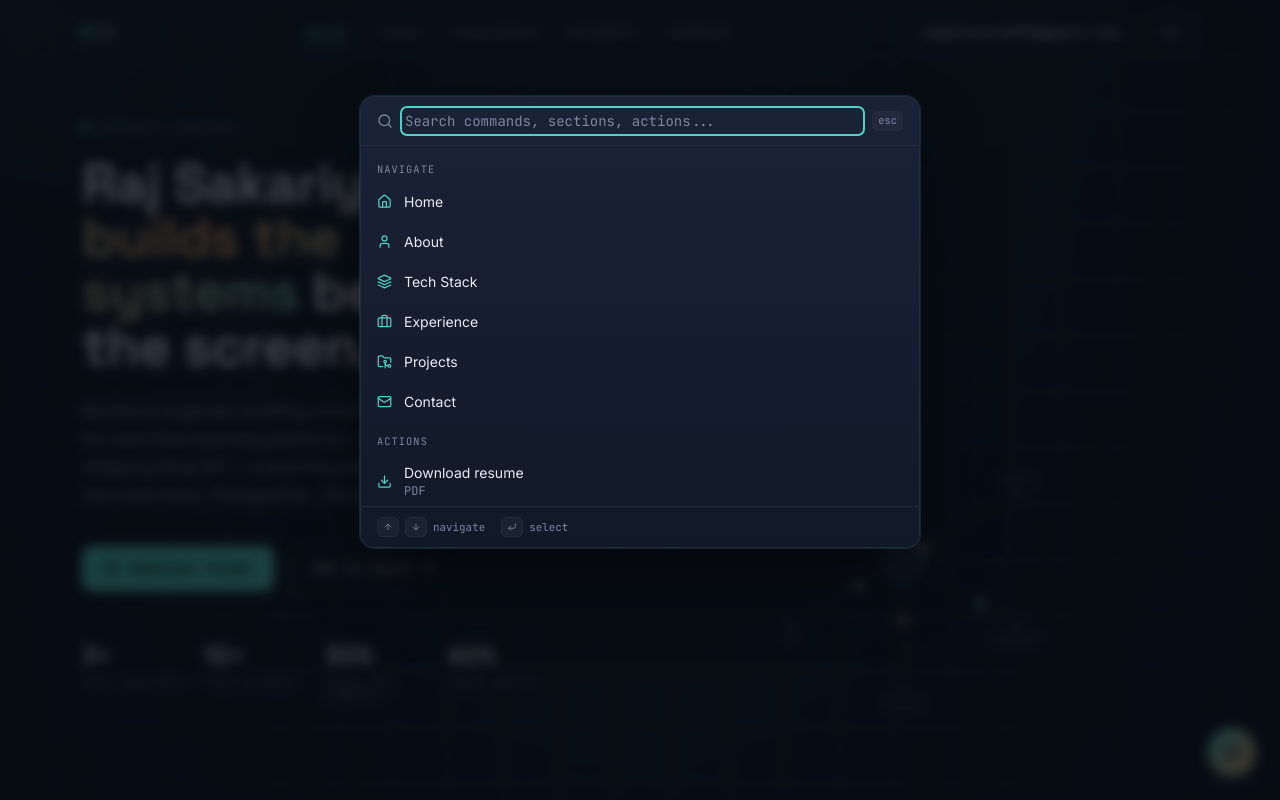
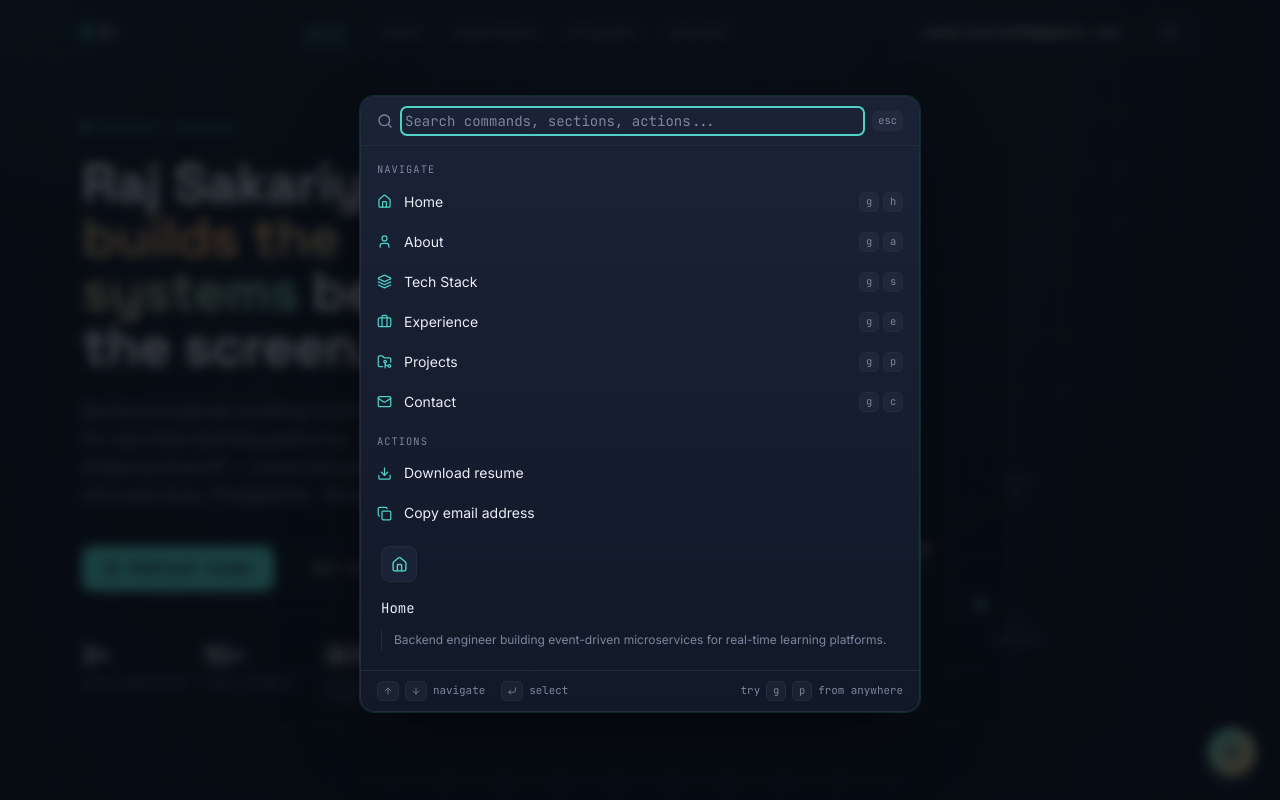
Before and after one commit to raj-se/portfolio, a Next.js app: page / in a window 1280 px wide. Both pictures are taken after a click on the button "⌘K". Shown: the top 800 px of the page. Built offline with nearby package versions, Linux system fonts and the light colour scheme.

Commit message:
Enhance CommandPalette with fuzzy search and recent commands
Refactor CommandPalette to include fuzzy matching and recent commands functionality.

```diff
--- a/components/CommandPalette.tsx
+++ b/components/CommandPalette.tsx
@@ -2,34 +2,75 @@
 
 import { useEffect, useMemo, useRef, useState } from "react";
 import { Search, CornerDownLeft, ArrowUp, ArrowDown, Check } from "lucide-react";
-import { commands, Command } from "@/lib/commands";
+import { commands, Command, getRecentIds, pushRecentId } from "@/lib/commands";
+import { fuzzyMatch } from "@/lib/fuzzy";
+
+function HighlightedLabel({ label, indices }: { label: string; indices: number[] }) {
+  if (indices.length === 0) return <>{label}</>;
+  const indexSet = new Set(indices);
+  return (
+    <>
+      {label.split("").map((char, i) =>
+        indexSet.has(i) ? (
+          <span key={i} className="text-signal font-semibold">
+            {char}
+          </span>
+        ) : (
+          <span key={i}>{char}</span>
+        )
+      )}
+    </>
+  );
+}
 
 export default function CommandPalette() {
   const [open, setOpen] = useState(false);
   const [query, setQuery] = useState("");
   const [selected, setSelected] = useState(0);
   const [copiedId, setCopiedId] = useState<string | null>(null);
+  const [recentIds, setRecentIds] = useState<string[]>([]);
 
   const inputRef = useRef<HTMLInputElement>(null);
-  const listRef = useRef<HTMLDivElement>(null);
   const itemRefs = useRef<Record<string, HTMLButtonElement | null>>({});
   const [highlightStyle, setHighlightStyle] = useState({ top: 0, height: 0, opacity: 0 });
 
-  const filtered = useMemo(() => {
-    const q = query.trim().toLowerCase();
-    if (!q) return commands;
-    return commands.filter((c) => {
-      const haystack = `${c.label} ${c.subtitle ?? ""} ${c.keywords.join(" ")}`.toLowerCase();
-      return haystack.includes(q);
-    });
+  const scored = useMemo(() => {
+    const q = query.trim();
+    if (!q) return commands.map((c) => ({ command: c, indices: [] as number[] }));
+
+    return commands
+      .map((c) => {
+        const onLabel = fuzzyMatch(q, c.label);
+        if (onLabel) return { command: c, indices: onLabel.indices, score: onLabel.score + 5 };
+        const haystack = `${c.subtitle ?? ""} ${c.keywords.join(" ")}`;
+        const onRest = fuzzyMatch(q, haystack);
+        if (onRest) return { command: c, indices: [] as number[], score: onRest.score };
+        return null;
+      })
+      .filter((x): x is { command: Command; indices: number[]; score: number } => x !== null)
+      .sort((a, b) => (b.score ?? 0) - (a.score ?? 0));
   }, [query]);
+
+  const filtered = scored.map((s) => s.command);
+
+  const recentCommands = useMemo(
+    () => (query ? [] : recentIds.map((id) => commands.find((c) => c.id === id)).filter((c): c is Command => !!c)),
+    [recentIds, query]
+  );
 
   const groups = useMemo(() => {
     const order: Command["group"][] = ["Navigate", "Actions", "Connect"];
-    return order
+    const base = order
       .map((g) => ({ group: g, items: filtered.filter((c) => c.group === g) }))
       .filter((g) => g.items.length > 0);
-  }, [filtered]);
+    if (recentCommands.length > 0) {
+      return [{ group: "Recent" as const, items: recentCommands }, ...base];
+    }
+    return base;
+  }, [filtered, recentCommands]);
+
+  const flatList = useMemo(() => groups.flatMap((g) => g.items), [groups]);
+  const activeCommand = flatList[selected] ?? null;
 
   useEffect(() => {
     function onKeyDown(e: KeyboardEvent) {
@@ -40,12 +81,10 @@ export default function CommandPalette() {
       if (e.key === "Escape") setOpen(false);
     }
     window.addEventListener("keydown", onKeyDown);
-
     function onExternalOpen() {
       setOpen(true);
     }
     window.addEventListener("open-command-palette", onExternalOpen);
-
     return () => {
       window.removeEventListener("keydown", onKeyDown);
       window.removeEventListener("open-command-palette", onExternalOpen);
@@ -56,6 +95,7 @@ export default function CommandPalette() {
     if (open) {
       setQuery("");
       setSelected(0);
+      setRecentIds(getRecentIds());
       document.body.style.overflow = "hidden";
       setTimeout(() => inputRef.current?.focus(), 50);
     } else {
@@ -63,21 +103,19 @@ export default function CommandPalette() {
     }
   }, [open]);
 
-  useEffect(() => {
-    setSelected(0);
-  }, [query]);
+  useEffect(() => setSelected(0), [query]);
 
   useEffect(() => {
-    const current = filtered[selected];
-    if (!current) return;
-    const el = itemRefs.current[current.id];
-    if (el && listRef.current) {
+    if (!activeCommand) return;
+    const el = itemRefs.current[activeCommand.id];
+    if (el) {
       setHighlightStyle({ top: el.offsetTop, height: el.offsetHeight, opacity: 1 });
       el.scrollIntoView({ block: "nearest" });
     }
-  }, [selected, filtered]);
+  }, [selected, activeCommand]);
 
   function runCommand(cmd: Command) {
+    pushRecentId(cmd.id);
     switch (cmd.action.type) {
       case "scroll":
         document.querySelector(cmd.action.target)?.scrollIntoView({ behavior: "smooth" });
@@ -113,14 +151,13 @@ export default function CommandPalette() {
   function handleKeyDown(e: React.KeyboardEvent<HTMLInputElement>) {
     if (e.key === "ArrowDown") {
       e.preventDefault();
-      setSelected((s) => Math.min(s + 1, filtered.length - 1));
+      setSelected((s) => Math.min(s + 1, flatList.length - 1));
     } else if (e.key === "ArrowUp") {
       e.preventDefault();
       setSelected((s) => Math.max(s - 1, 0));
     } else if (e.key === "Enter") {
       e.preventDefault();
-      const cmd = filtered[selected];
-      if (cmd) runCommand(cmd);
+      if (activeCommand) runCommand(activeCommand);
     }
   }
 
@@ -144,10 +181,11 @@ export default function CommandPalette() {
           <kbd className="cmdk-kbd">esc</kbd>
         </div>
 
-        <div ref={listRef} className="cmdk-list relative max-h-[360px] overflow-y-auto py-2">
+        <div className="cmdk-split">
+          <div className="cmdk-list relative max-h-[380px] overflow-y-auto py-2">
             <div className="cmdk-highlight" style={highlightStyle} />
 
-          {groups.length === 0 && (
+            {flatList.length === 0 && (
               <p className="px-4 py-8 text-center text-sm text-muted font-mono">No matching commands.</p>
             )}
 
@@ -157,12 +195,14 @@ export default function CommandPalette() {
                   {group}
                 </p>
                 {items.map((cmd) => {
-                const globalIndex = filtered.indexOf(cmd);
+                  const scoredItem = scored.find((s) => s.command.id === cmd.id);
+                  const indices = scoredItem?.indices ?? [];
+                  const globalIndex = flatList.indexOf(cmd);
                   const Icon = cmd.icon;
                   const isCopied = copiedId === cmd.id;
                   return (
                     <button
-                    key={cmd.id}
+                      key={`${group}-${cmd.id}`}
                       ref={(el) => { itemRefs.current[cmd.id] = el; }}
                       onClick={() => runCommand(cmd)}
                       onMouseEnter={() => setSelected(globalIndex)}
@@ -170,11 +210,17 @@ export default function CommandPalette() {
                     >
                       <Icon size={15} className="text-signal shrink-0" strokeWidth={2} />
                       <span className="flex-1 min-w-0">
-                      <span className="block text-sm text-ink truncate">{cmd.label}</span>
-                      {cmd.subtitle && (
-                        <span className="block text-xs text-muted font-mono truncate">{cmd.subtitle}</span>
+                        <span className="block text-sm text-ink truncate">
+                          <HighlightedLabel label={cmd.label} indices={indices} />
+                        </span>
+                      </span>
+                      {cmd.shortcut && (
+                        <span className="hidden sm:flex items-center gap-1 shrink-0">
+                          {cmd.shortcut.map((k) => (
+                            <kbd key={k} className="cmdk-kbd">{k}</kbd>
+                          ))}
+                        </span>
                       )}
-                    </span>
                       {isCopied && (
                         <span className="flex items-center gap-1 text-xs font-mono text-signal shrink-0">
                           <Check size={12} /> copied
@@ -187,7 +233,31 @@ export default function CommandPalette() {
             ))}
           </div>
 
-        <div className="hidden sm:flex items-center gap-4 px-4 py-2.5 border-t border-border">
+          <div className="cmdk-preview hidden md:flex flex-col px-5 py-5">
+            {activeCommand ? (
+              <>
+                <div className="w-9 h-9 rounded-lg bg-elevated border border-border flex items-center justify-center mb-4">
+                  <activeCommand.icon size={17} className="text-signal" strokeWidth={2} />
+                </div>
+                <p className="font-mono text-sm text-ink mb-1">{activeCommand.label}</p>
+                {activeCommand.subtitle && (
+                  <p className="font-mono text-xs text-muted mb-4">{activeCommand.subtitle}</p>
+                )}
+                <div className="flex flex-col gap-2 mt-2">
+                  {activeCommand.previewLines?.map((line, i) => (
+                    <p key={i} className="text-xs text-muted leading-relaxed border-l border-border pl-3">
+                      {line}
+                    </p>
+                  ))}
+                </div>
+              </>
+            ) : (
+              <p className="text-xs text-muted font-mono">No selection</p>
+            )}
+          </div>
+        </div>
+
+        <div className="flex items-center gap-4 px-4 py-2.5 border-t border-border">
           <span className="flex items-center gap-1.5 font-mono text-[0.68rem] text-muted">
             <kbd className="cmdk-kbd"><ArrowUp size={10} /></kbd>
             <kbd className="cmdk-kbd"><ArrowDown size={10} /></kbd>
@@ -197,6 +267,9 @@ export default function CommandPalette() {
             <kbd className="cmdk-kbd"><CornerDownLeft size={10} /></kbd>
             select
           </span>
+          <span className="hidden sm:flex items-center gap-1.5 font-mono text-[0.68rem] text-muted ml-auto">
+            try <kbd className="cmdk-kbd">g</kbd> <kbd className="cmdk-kbd">p</kbd> from anywhere
+          </span>
         </div>
       </div>
     </div>
```
Lines whose indentation alone changed are shown as unchanged.
